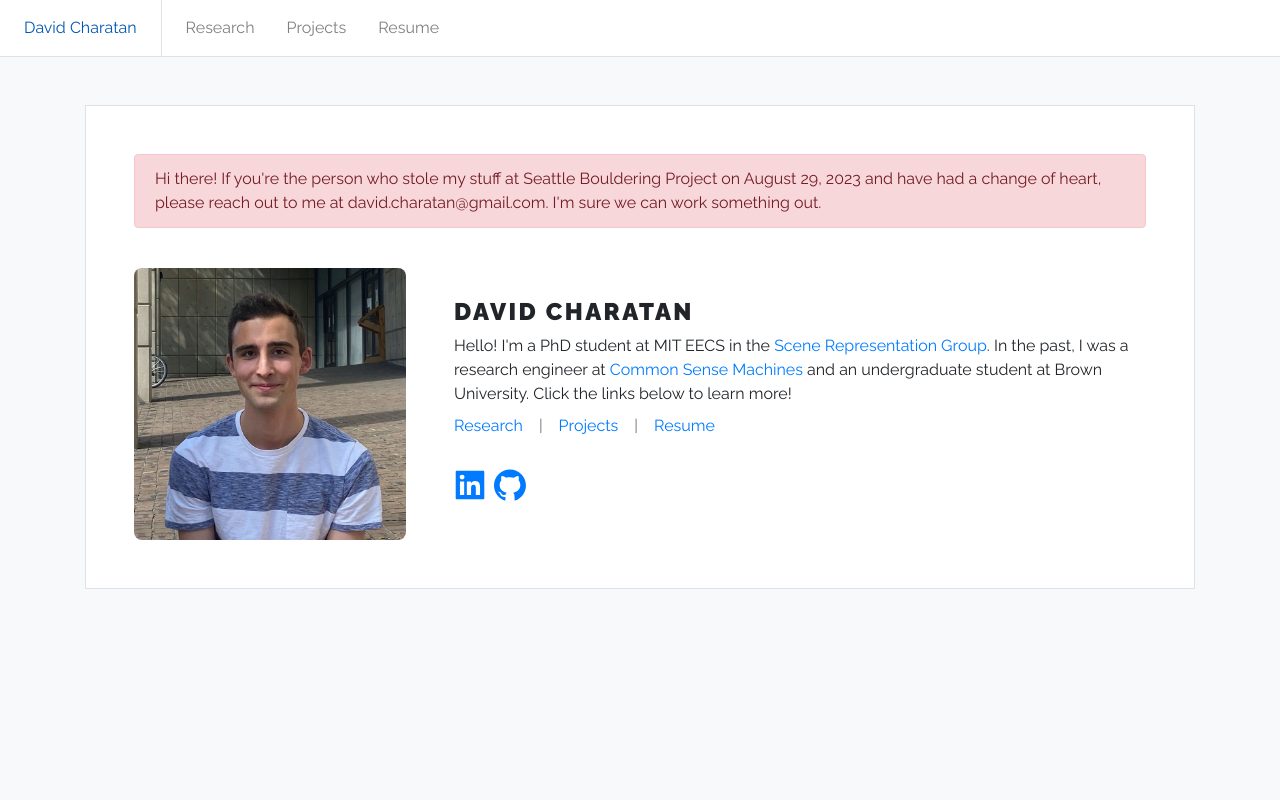
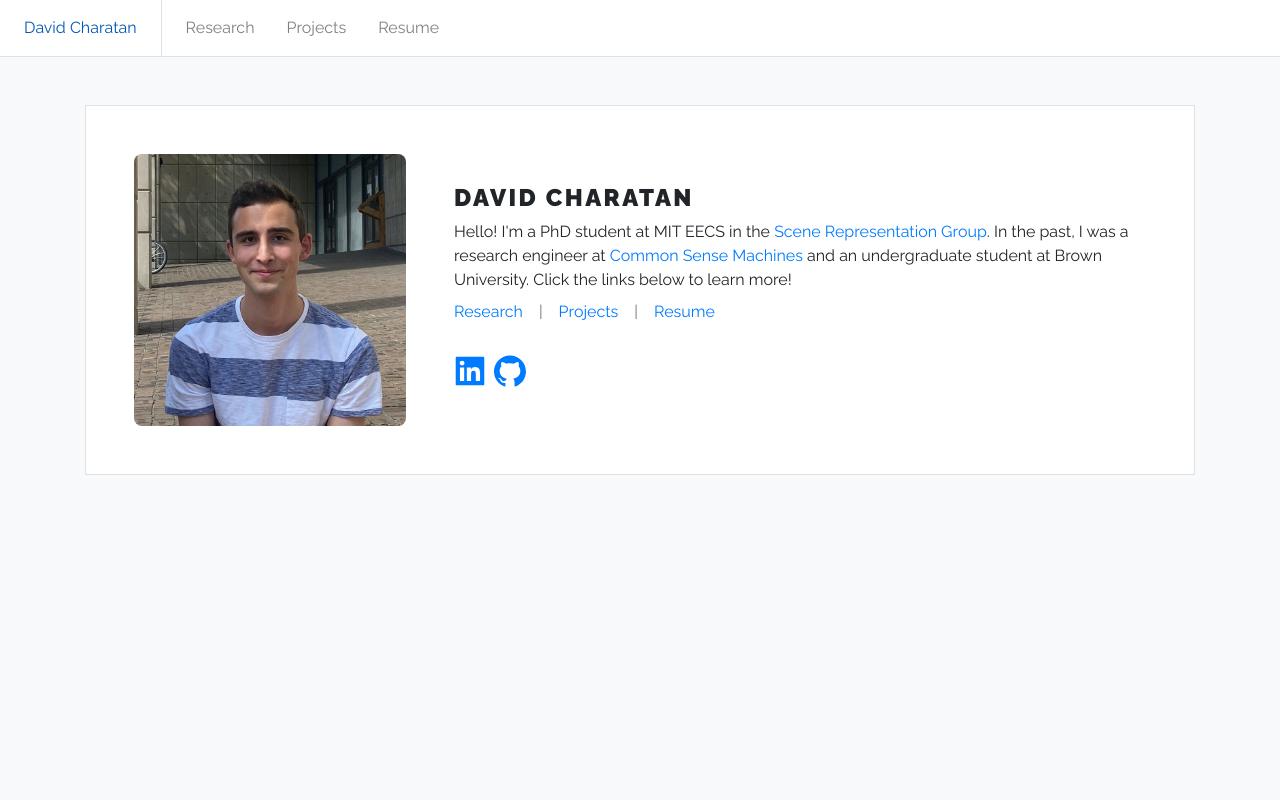
Before and after one commit to dcharatan/dcharatan.github.io, a React (Create React App) app: page / in a window 1280 px wide. Shown: the top 800 px of the page. Built offline with nearby package versions, Linux system fonts and the light colour scheme.

Commit message:
Revert "appeal to thief lol"
This reverts commit 240e4a720d71e78fe46e185958805752e15d5cd9.

```diff
--- a/src/features/pages/Home.jsx
+++ b/src/features/pages/Home.jsx
@@ -1,5 +1,4 @@
 import React from 'react';
-import { Alert } from 'react-bootstrap';
 import { Link } from 'react-router-dom';
 import { LinkedinFilled, GithubFilled } from '@ant-design/icons';
 import Page from './Page';
@@ -9,14 +8,6 @@ import IconButton from '../home/IconButton';
 
 const Home = () => (
   <Page padding="p-4">
-    <div className="px-4 pt-4">
-      <Alert variant="danger">
-        Hi there! If you&apos;re the person who stole my stuff at Seattle
-        Bouldering Project on August 29, 2023 and have had a change of heart,
-        please reach out to me at david.charatan@gmail.com. I&apos;m sure we can
-        work something out.
-      </Alert>
-    </div>
     <div className="d-flex flex-row align-items-center justify-content-center home-breakpoint">
       <img src={Me} alt="Me" className="me p-4" />
       <div className="p-4">
```
